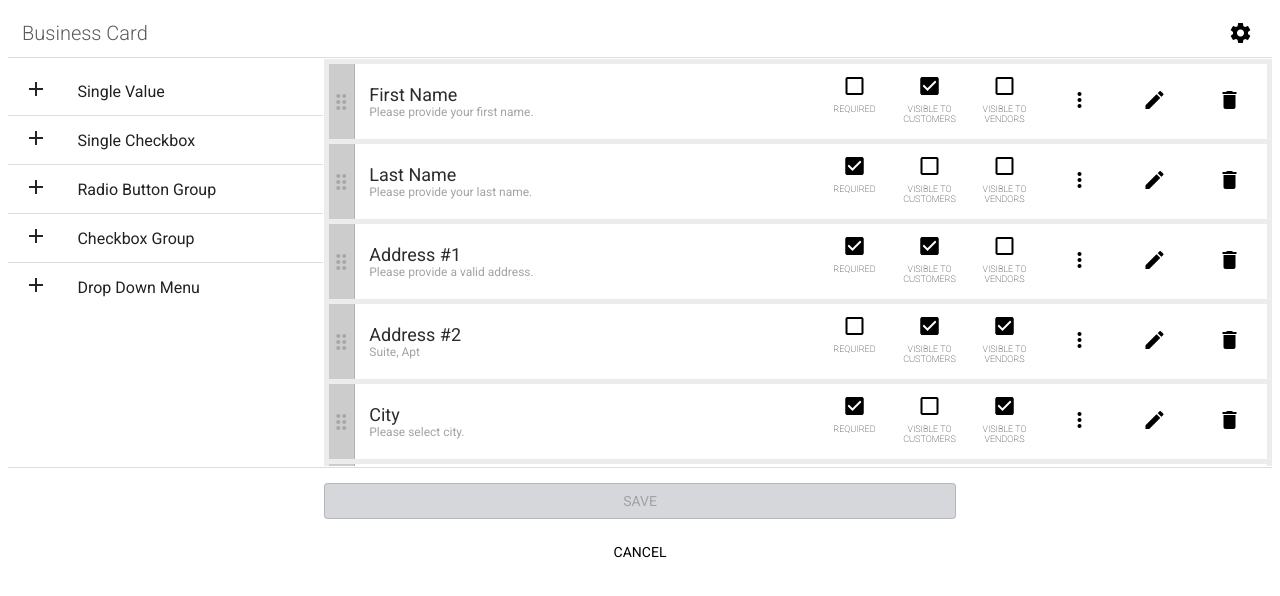
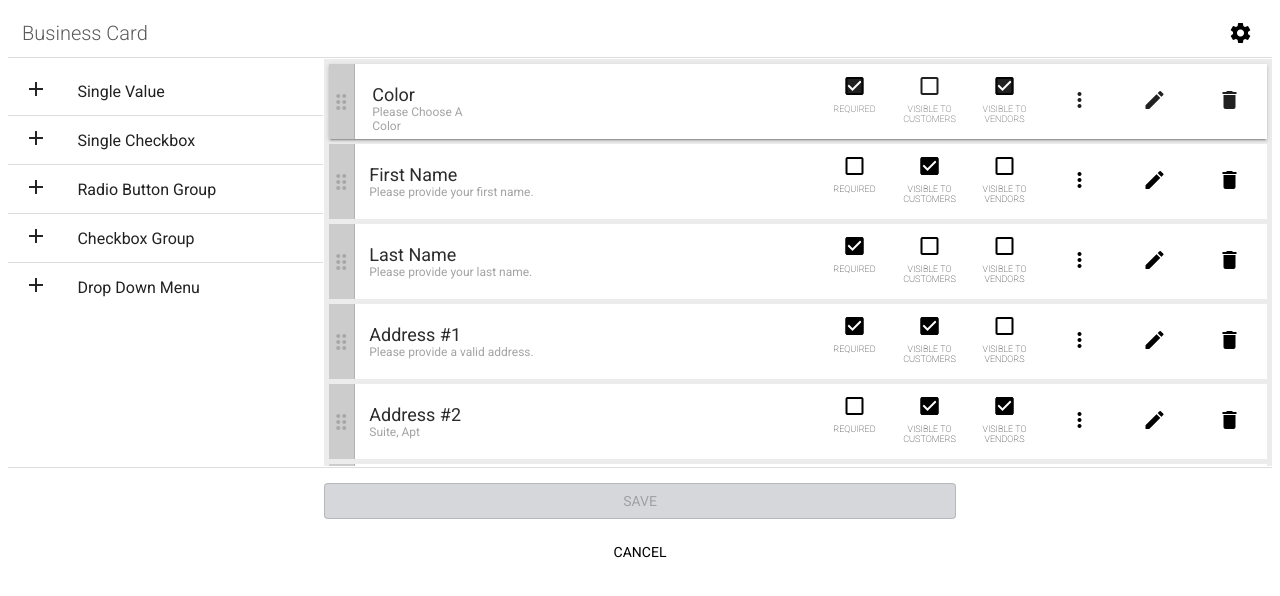
Before and after one commit to elwood-berry/esbcore-form-builder, an Angular app: page / in a window 1280 px wide. Shown: the top 596 px of the page. Built offline with nearby package versions, Linux system fonts and the light colour scheme.

Commit message:
3 files modified

```diff
--- a/src/app/components/attr-canvas/attr-canvas.component.html
+++ b/src/app/components/attr-canvas/attr-canvas.component.html
@@ -1,4 +1,86 @@
 <div class="attr-canvas-container" cdkDropList (cdkDropListDropped)="drop($event)">
+
+  <!-- -->
+  <mat-accordion cdkDrag>
+    <mat-expansion-panel hideToggle>
+      <!-- #enddocregion hide-toggle -->
+      <mat-expansion-panel-header>
+
+        <!-- DRAG HANDLE -->
+        <div class="attr-drag-indicator">
+          <mat-icon aria-hidden="false" aria-label="Drag handle for THIS attribute">drag_indicator</mat-icon>
+        </div>
+
+        <div class="attr-row-info" fxLayout="row">
+
+          <!-- TITLE -->
+          <div class="attr-sec-title" fxLayout="column" fxFlex="50%">
+            <div class="attr-name">Color</div>
+            <div class="attr-placeholder">Please Choose A Color</div>
+          </div>
+
+          <div class="attr-sec-actions" fxLayout="row" fxFlex="50%">
+
+            <!-- REQUIRED? -->
+            <div class="attr-sec-required attr-display-checked">
+              <mat-icon class="checkbox-outline">check_box_outline_blank</mat-icon>
+              <mat-icon class="display-checkbox" [ngClass]="{ 'display-no-checkbox' : true }">
+                check_box</mat-icon>
+              Required
+            </div>
+
+            <!-- VISIBLE TO CUSTOMERS -->
+            <div class="attr-sec-charges-menu attr-display-checked">
+              <mat-icon class="checkbox-outline">check_box_outline_blank</mat-icon>
+              <mat-icon class="display-checkbox" [ngClass]="{ 'display-no-checkbox' : false }">
+                check_box</mat-icon>
+              visible to customers
+            </div>
+
+            <!-- VISIBLE TO VENDORS -->
+            <div class="attr-sec-charges-menu attr-display-checked">
+              <mat-icon class="checkbox-outline">check_box_outline_blank</mat-icon>
+              <mat-icon class="display-checkbox" [ngClass]="{ 'display-no-checkbox' : true }">
+                check_box</mat-icon>
+              visible to vendors
+            </div>
+
+            <!-- CHARGES FOR THIS ATTRIBUTE -->
+            <div class="attr-sec-charges">
+              <button mat-icon-button aria-label="Click here to edit chrages for THIS attribute." (click)="openDialog()">
+            <mat-icon>more_vert</mat-icon>
+          </button>
+            </div>
+
+            <!-- EDIT THIS ATTRIBUTE -->
+            <div class="attr-sec-edit">
+              <button mat-icon-button aria-label="Click here to edit THIS attribute." (click)="openDialog()">
+            <mat-icon>edit</mat-icon>
+          </button>
+            </div>
+
+            <!-- DELETE THIS ATTRIBUTE -->
+            <div class="attr-sec-delete">
+              <button mat-icon-button aria-label="Click here to begin the deletion process for THIS attribute." (click)="openDialog()">
+            <mat-icon>delete</mat-icon>
+          </button>
+            </div>
+
+          </div>
+        </div>
+
+        <div class="example-custom-placeholder" *cdkDragPlaceholder></div>
+        <!-- <mat-panel-title>
+          This is the expansion title
+        </mat-panel-title>
+        <mat-panel-description>
+          This is a summary of the content
+        </mat-panel-description> -->
+
+      </mat-expansion-panel-header>
+      <p>This is the primary content of the panel.</p>
+    </mat-expansion-panel>
+  </mat-accordion>
 
   <div class="attribute-panel" *ngFor="let attribute of esbAttributes" cdkDrag>
 
--- a/src/app/components/attr-canvas/attr-canvas.component.scss
+++ b/src/app/components/attr-canvas/attr-canvas.component.scss
@@ -14,6 +14,53 @@
   min-height: 75px;
   padding-left: 40px;
   position: relative;
+
+  // CDK: DRAG.
+  .cdk-drag-preview {
+    box-sizing: border-box;
+    border-radius: 0;
+    box-shadow: 0 5px 5px -3px rgba(9, 255, 0, 0.493),
+      0 8px 10px 1px rgba(9, 255, 0, 0.493),
+      0 3px 14px 2px rgba(9, 255, 0, 0.493);
+  }
+
+  .cdk-drag-animating {
+    transition: transform 250ms cubic-bezier(0, 0, 0.2, 1);
+  }
+
+  .example-custom-placeholder {
+    background: rgb(255, 1, 1);
+    border: dotted 3px rgb(255, 238, 0);
+    min-height: 60px;
+    transition: transform 250ms cubic-bezier(0, 0, 0.2, 1);
+  }
+}
+
+// EXPANSION PANEL
+.mat-accordion {
+  .mat-expansion-panel {
+    margin-bottom: 5px;
+
+    &:first-of-type {
+      border-top-right-radius: 0px;
+      border-top-left-radius: 0px;
+    }
+    &:last-of-type {
+      border-bottom-right-radius: 0px;
+      border-bottom-left-radius: 0px;
+    }
+
+    .mat-expansion-panel-header {
+      height: 75px;
+      padding: 0;
+
+      ::ng-deep .mat-content {
+        height: inherit;
+        padding-left: 43px;
+      }
+    }
+  }
+}
 
 // DRAG HANDLE
 .attr-drag-indicator {
@@ -99,24 +146,3 @@
     display: block;
   }
 }
-
-  // CDK: DRAG.
-  .cdk-drag-preview {
-    box-sizing: border-box;
-    border-radius: 0;
-    box-shadow: 0 5px 5px -3px rgba(9, 255, 0, 0.493),
-      0 8px 10px 1px rgba(9, 255, 0, 0.493),
-      0 3px 14px 2px rgba(9, 255, 0, 0.493);
-  }
-
-  .cdk-drag-animating {
-    transition: transform 250ms cubic-bezier(0, 0, 0.2, 1);
-  }
-
-  .example-custom-placeholder {
-    background: rgb(255, 1, 1);
-    border: dotted 3px rgb(255, 238, 0);
-    min-height: 60px;
-    transition: transform 250ms cubic-bezier(0, 0, 0.2, 1);
-  }
-}
```
Also changed, not shown: 1 other file (tests, documents, lock files or other folders). Lines whose indentation alone changed are shown as unchanged.
